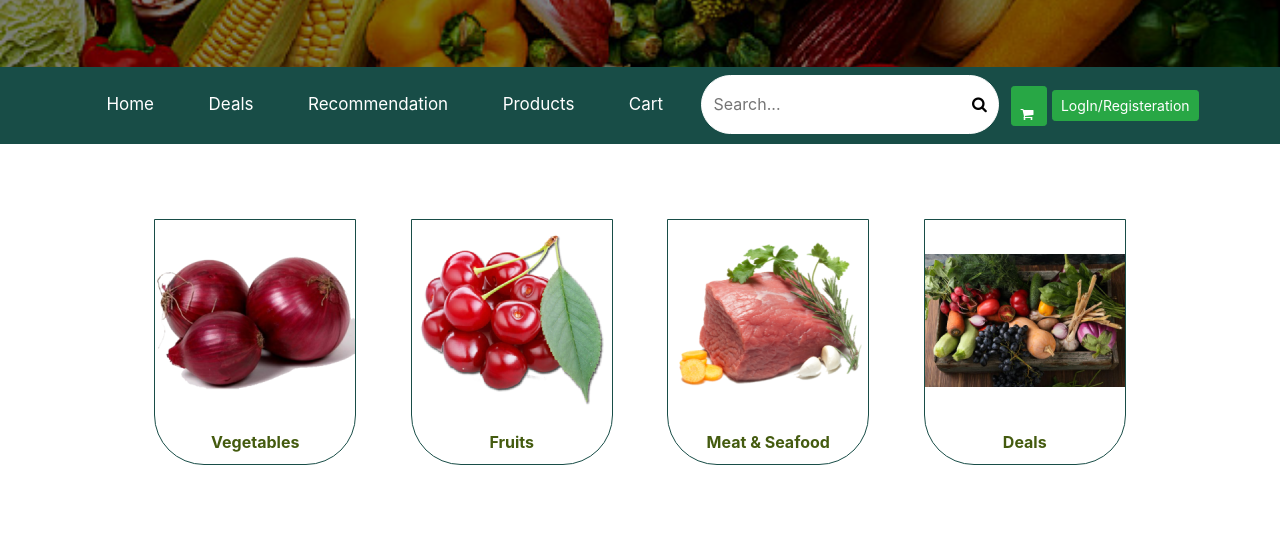
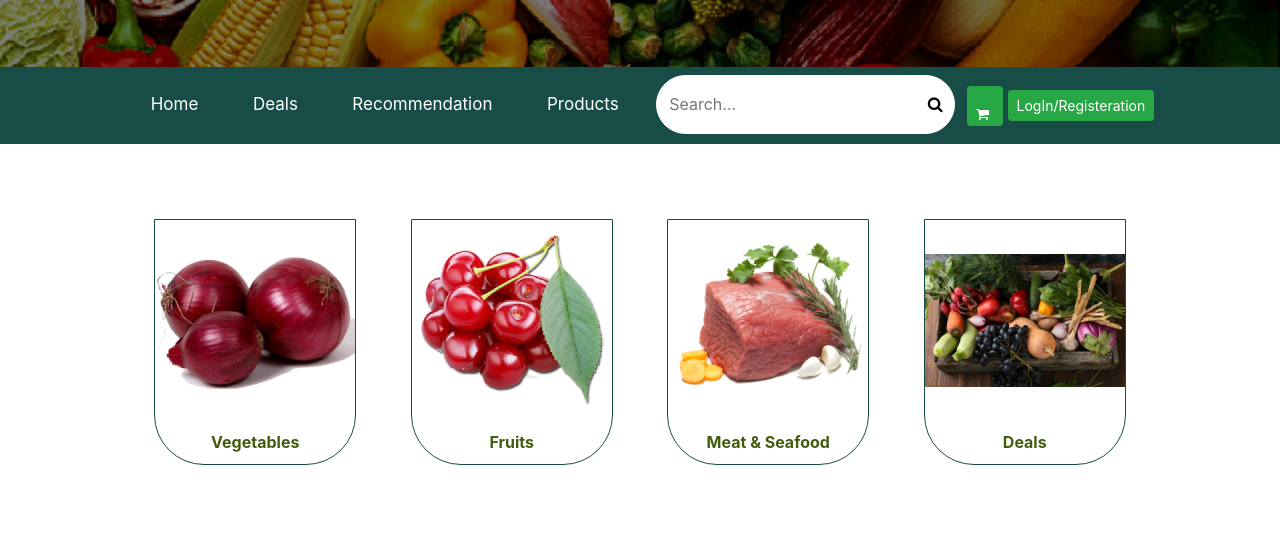
Before and after one commit to surbhikhokhawat/ecommerce-demo, a plain HTML site: page index.html in a window 1280 px wide. Shown: the part 183-720 px from the top of the page. Drawn offline with nearby package versions, Linux system fonts and the light colour scheme.

Commit message:
changed menu/header section

```diff
--- a/index.html
+++ b/index.html
@@ -44,9 +44,6 @@
                 </a>
                 <a href="#vegetables" class="a-menu">
                     <li>Products</li>
-                </a>
-                <a href="" class="a-menu">
-                    <li>Cart</li>
                 </a>
                 <div class="search-box">
                     <form>
@@ -151,7 +148,6 @@
                                 <form id="login-form">
                                     <input type="text" name="username" placeholder="username" id="login-username">
                                     <input type="password" name="password" placeholder="password" id="login-password">
-
                                     <input type="submit" value="log in" onclick="login()">
                                 </form>
                             </div>
@@ -160,9 +156,7 @@
                 </div>
         </div>
         </ul>
-
         </div>
-
         <div class="container">
             <a href="#vegetables">
                 <div class="categories">
@@ -189,7 +183,6 @@
                 </div>
             </a>
         </div>
-
         <div class="deals-container" id="deals">
             <div class="parallax">
                 <div class="title">Deals</div>
```
